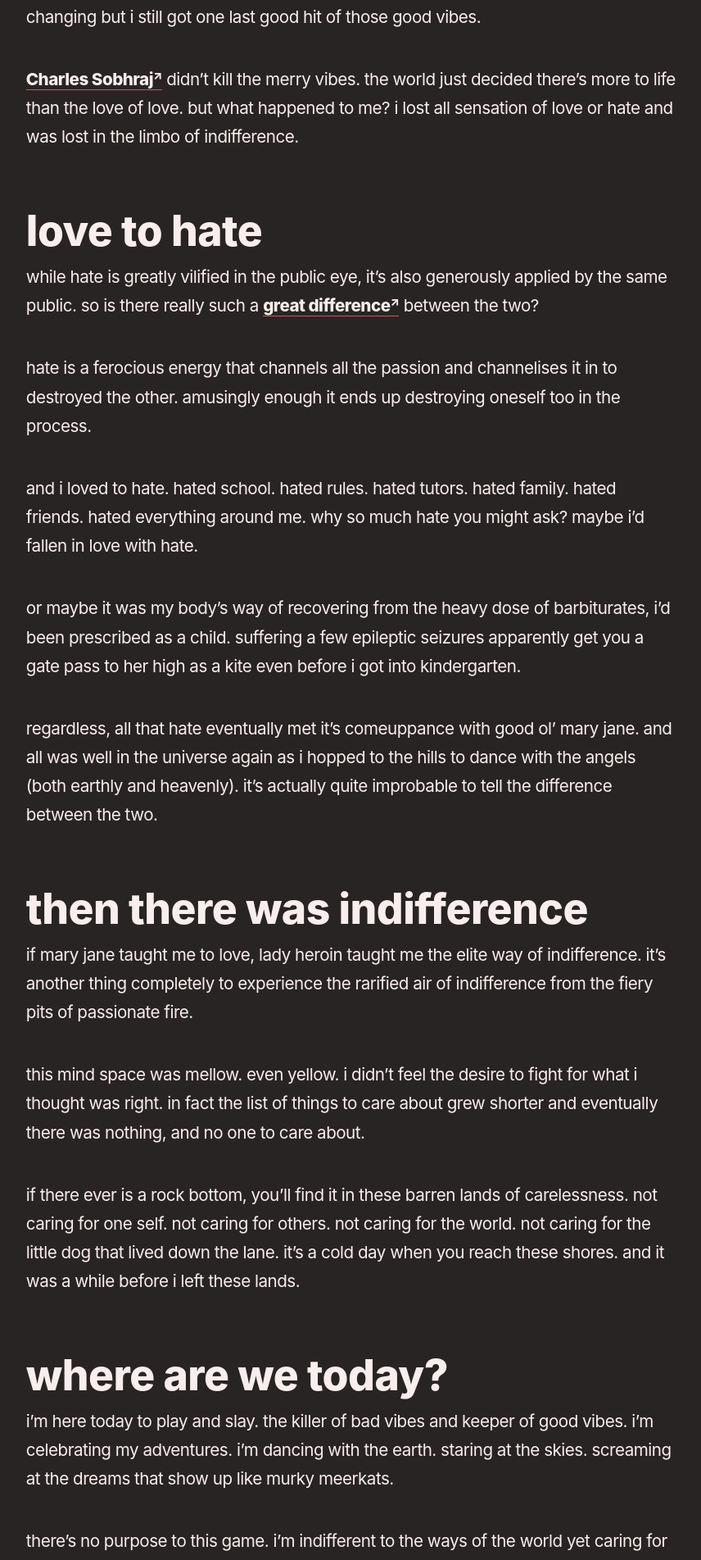
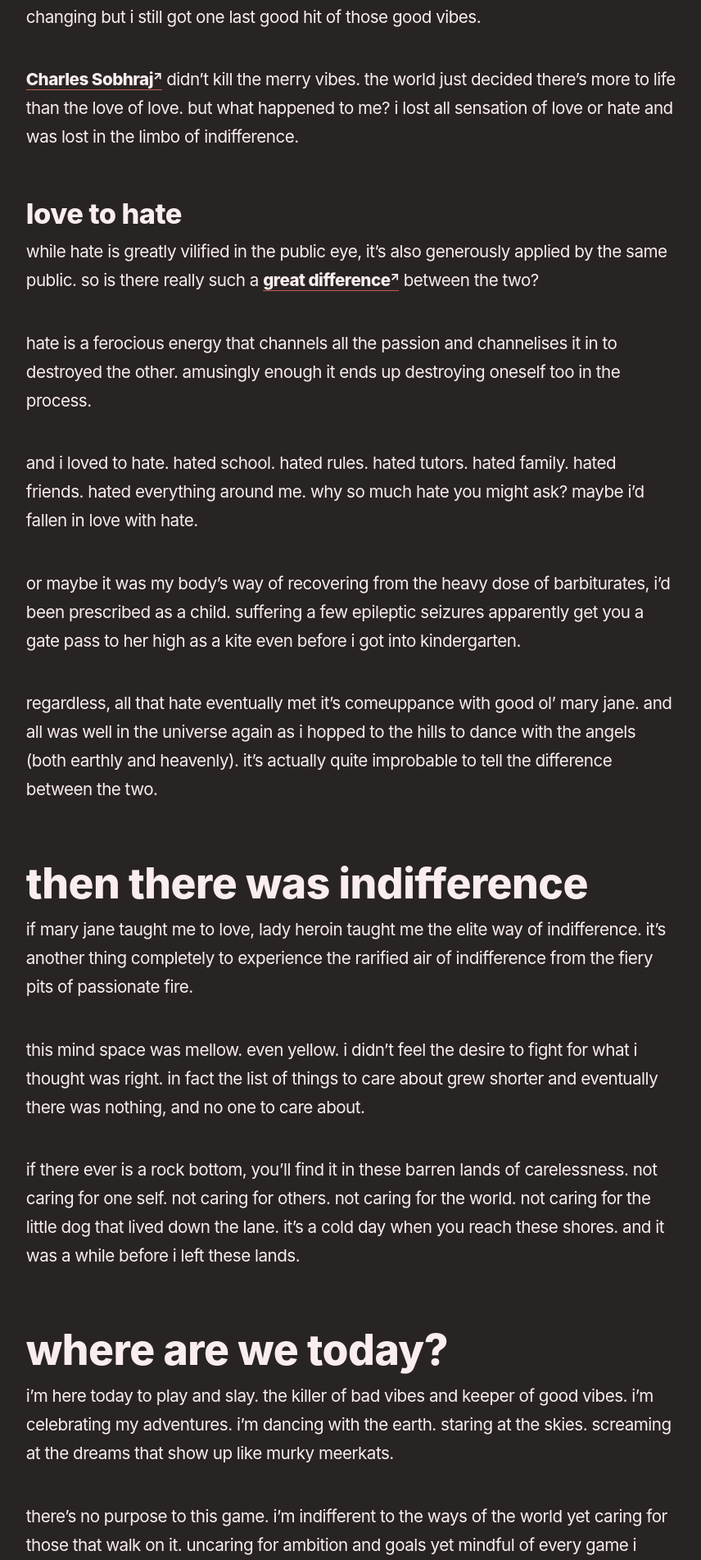
Before and after one commit to reddy2go/redgarden, a Jekyll site: the page built from _notes/love is all we need.md, in a window 1280 px wide. Shown: the part 710-2613 px from the top of the page at 82% size, without its empty margins (45-901 px from the left). Built offline with Jekyll 4.4.1, drawn with Linux system fonts in a browser that asks for light colours; some web fonts are replaced; Markdown is read by kramdown in place of the engine named in the settings.

Commit message:
auto commit

```diff
--- a/_notes/love is all we need.md
+++ b/_notes/love is all we need.md
@@ -19,8 +19,7 @@ i was in my teens when the hippie haven in the Himalayas was on it’s last legs
 
 [Charles Sobhraj](https://en.wikipedia.org/wiki/Charles_Sobhraj) didn’t kill the merry vibes. the world just decided there’s more to life than the love of love. but what happened to me? i lost all sensation of love or hate and was lost in the limbo of indifference.
 
-## love to hate
-
+### love to hate
 while hate is greatly vilified in the public eye, it’s also generously applied by the same public. so is there really such a [great difference](https://www.independent.co.uk/news/science/scientists-prove-it-really-is-a-thin-line-between-love-and-hate-976901.html) between the two?
 
 hate is a ferocious energy that channels all the passion and channelises it in to destroyed the other. amusingly enough it ends up destroying oneself too in the process.
```
